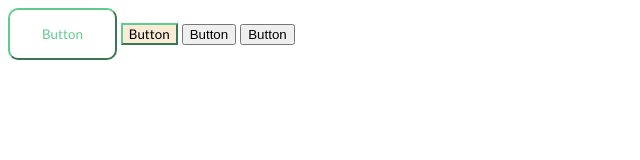
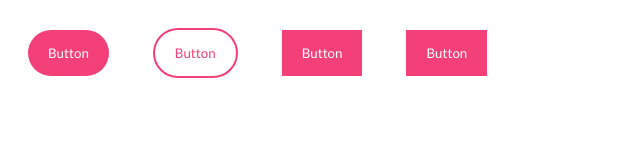
Before and after one commit to vtay1or/product_book_page, a plain HTML site: page button/button.html in a window 1280 px wide. Shown: the whole page, without its empty margins (0-640 px from the left). Drawn offline with Linux system fonts and the light colour scheme.

Commit message:
button styled

```diff
--- a/button/button.css
+++ b/button/button.css
@@ -1,19 +1,90 @@
+button {
+    margin: 20px;
+}
+/* button one */
 .style-one {
-background-color: white;
-color: rgb(97, 203, 143);
-border-color: rgb(97, 203, 143);
+background-color: #f34079;
+color: white;
+border: none;
+border-radius: 25px;
 font-family: 'Lato', sans-serif;
-padding: 16px 32px;
-border-radius: 10px;
-margin: auto;
+padding: 15px 20px;
+cursor: pointer;
 }
-.style-one :hover {
-    background-color:rgb(97, 203, 143) ;
+.style-one:hover {
+background-image: linear-gradient(135deg, #f34079 40%, #fc894d);
+color: white;
+border: none;
+}
+.style-one:active {
+    background-color: #f34079;
+    color: #fc894d;
+    border: none;
+}
+
+/* button two */
+.style-two {
+    background-color: white;
+    padding: 15px 20px;
+    color:#f34079;
+    border-radius: 25px;
+    border: 2px solid #f34079;
+    font-family: 'Lato', sans-serif;
+    cursor: pointer;
+}
+
+.style-two:hover {
+    background-color: #f34079;
     color: white;
-    border-color: white;
+    font-family: 'Lato', sans-serif;
+    cursor: pointer;
 }
-.style-two {
-    background-color: #faebd7;
-    border-color: rgb(97, 203, 143);
+.style-two:active {
+    background-color: #f34079;
+    color: #f34079;
+    border: none;
+}
+
+/* button three */
+.style-three {
+    background-color: #f34079;
+    color: white;
+    border: none;
     font-family: 'Lato', sans-serif;
-    }
+    padding: 15px 20px;
+    cursor: pointer;
+}
+
+.style-three:hover {
+    background-color: white;
+    border: 2px solid #f34079;
+    color:#f34079;
+    padding: 15px 20px;
+    font-family: 'Lato', sans-serif;
+    cursor: pointer;
+}
+
+.style-three:active {
+    background-color: #f34079;
+    color: white;
+    border-radius: 5px;
+    border: none;
+}
+
+.style-four {
+    background-color: #f34079;
+    color: white;
+    border: none;
+    font-family: 'Lato', sans-serif;
+    padding: 15px 20px;
+    cursor: pointer;
+}
+.style-four:hover {
+    background-color: white;
+    border: 2px solid #f34079;
+    color:#f34079;
+    padding: 15px 20px;
+    font-family: 'Lato', sans-serif;
+    cursor: pointer;
+    box-shadow: 5px 10px #f34079;
+}
```
